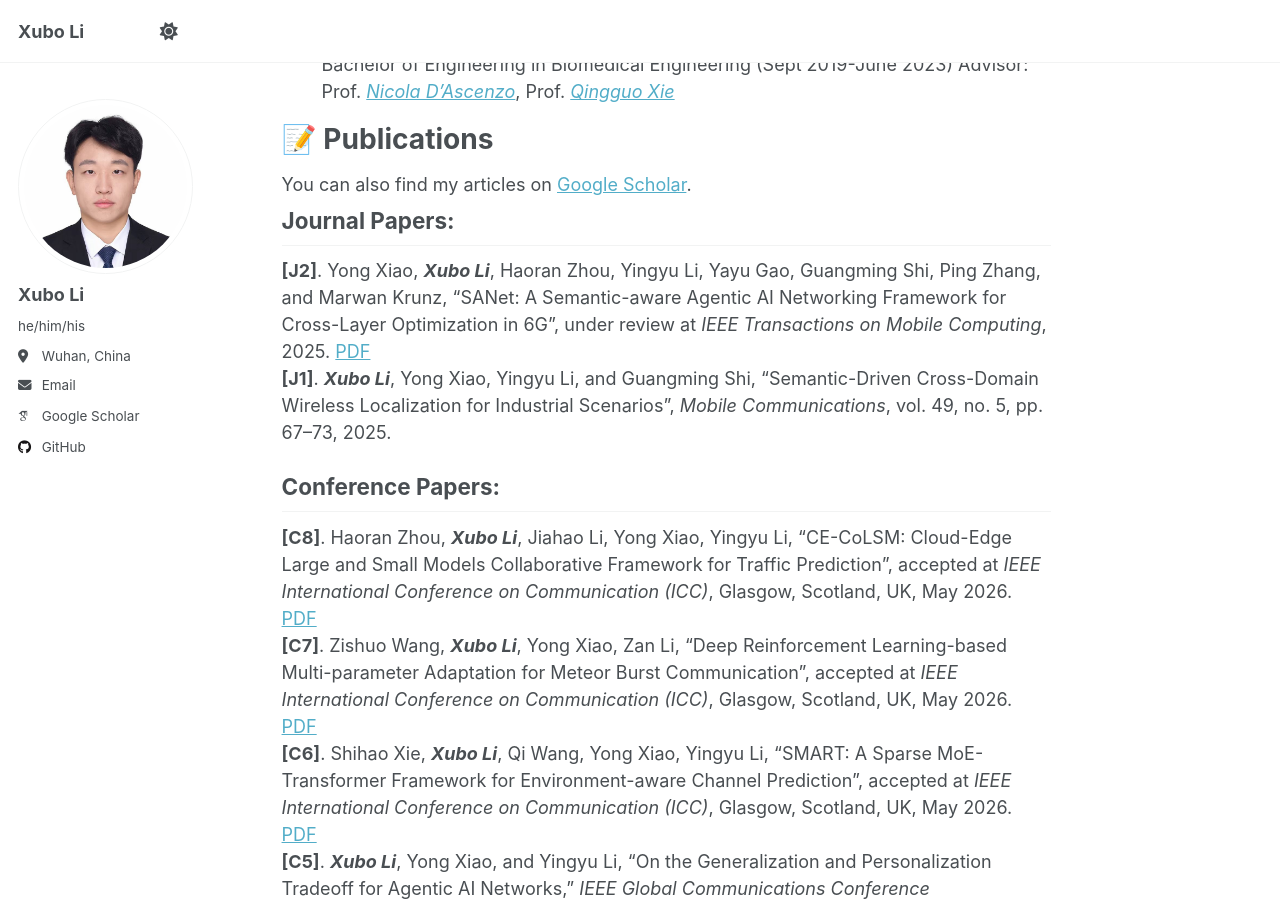
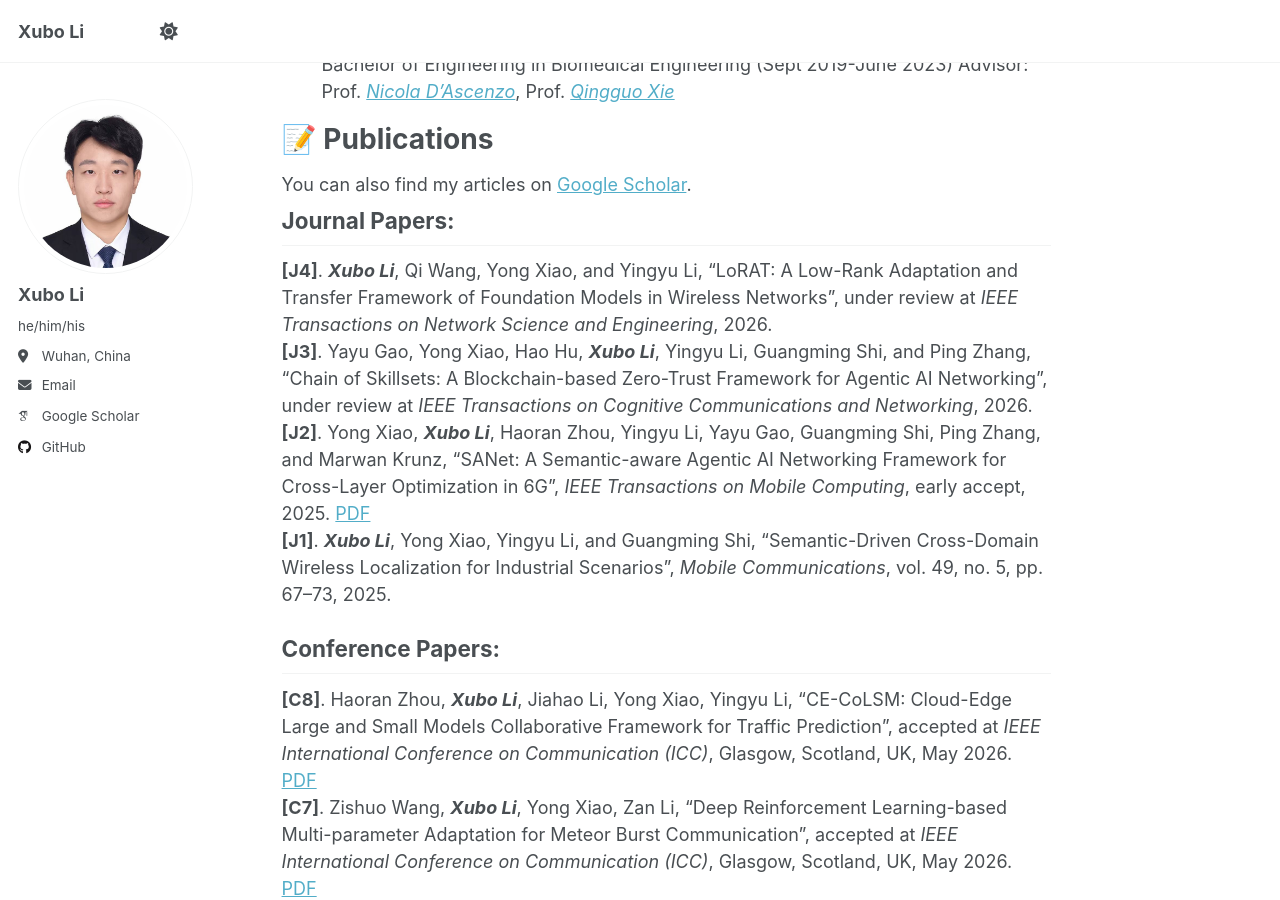
Before and after one commit to XuboLee/xubolee.github.io, a Jekyll site: the page built from _pages/about.md, in a window 1280 px wide and 900 px high, scrolled down 842 px. Built offline with Jekyll 4.4.1, drawn with Linux system fonts in a browser that asks for light colours; some web fonts are replaced; a script that is not in the unit is left out.

Commit message:
Update about.md

```diff
--- a/_pages/about.md
+++ b/_pages/about.md
@@ -42,7 +42,9 @@ You can also find my articles on [Google Scholar](https://scholar.google.com/cit
 <div style="margin-top: -2rem;"></div>
 
 ## Journal Papers:
-**[J2]**. Yong Xiao, <strong><em>Xubo Li</em></strong>, Haoran Zhou, Yingyu Li, Yayu Gao, Guangming Shi, Ping Zhang, and Marwan Krunz, "SANet: A Semantic-aware Agentic AI Networking Framework for Cross-Layer Optimization in 6G", under review at <em>IEEE Transactions on Mobile Computing</em>, 2025. [PDF](https://arxiv.org/pdf/2512.22579)<br>
+**[J4]**. <strong><em>Xubo Li</em></strong>, Qi Wang, Yong Xiao, and Yingyu Li, "LoRAT: A Low-Rank Adaptation and Transfer Framework of Foundation Models in Wireless Networks", under review at <em>IEEE Transactions on Network Science and Engineering</em>, 2026.<br>
+**[J3]**. Yayu Gao, Yong Xiao, Hao Hu, <strong><em>Xubo Li</em></strong>, Yingyu Li, Guangming Shi, and Ping Zhang, "Chain of Skillsets: A Blockchain-based Zero-Trust Framework for Agentic AI Networking", under review at <em>IEEE Transactions on Cognitive Communications and Networking</em>, 2026.<br>
+**[J2]**. Yong Xiao, <strong><em>Xubo Li</em></strong>, Haoran Zhou, Yingyu Li, Yayu Gao, Guangming Shi, Ping Zhang, and Marwan Krunz, "SANet: A Semantic-aware Agentic AI Networking Framework for Cross-Layer Optimization in 6G", <em>IEEE Transactions on Mobile Computing</em>, early accept, 2025. [PDF](https://arxiv.org/pdf/2512.22579)<br>
 **[J1]**. <strong><em>Xubo Li</em></strong>, Yong Xiao, Yingyu Li, and Guangming Shi, "Semantic-Driven Cross-Domain Wireless Localization for Industrial Scenarios", <em>Mobile Communications</em>, vol. 49, no. 5, pp. 67–73, 2025.<br>
 
 <div style="margin-top: -1rem;"></div>
```
